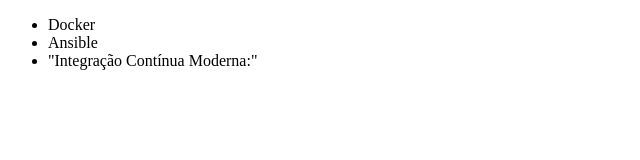
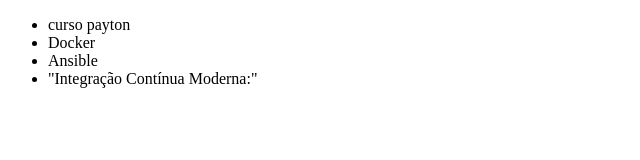
Before and after one commit to dyrj/alura-git, a plain HTML site: page index.html in a window 1280 px wide. Shown: the whole page, without its empty margins (0-640 px from the left). Drawn offline with Linux system fonts and the light colour scheme.

Commit message:
curso payton

```diff
--- a/index.html
+++ b/index.html
@@ -6,6 +6,7 @@
 </head>
 <body>
     <ul>
+        <li>curso payton</li>
         <li>Docker</li>
         <li>Ansible</li>
         <li>"Integração Contínua Moderna:"</li>
```
